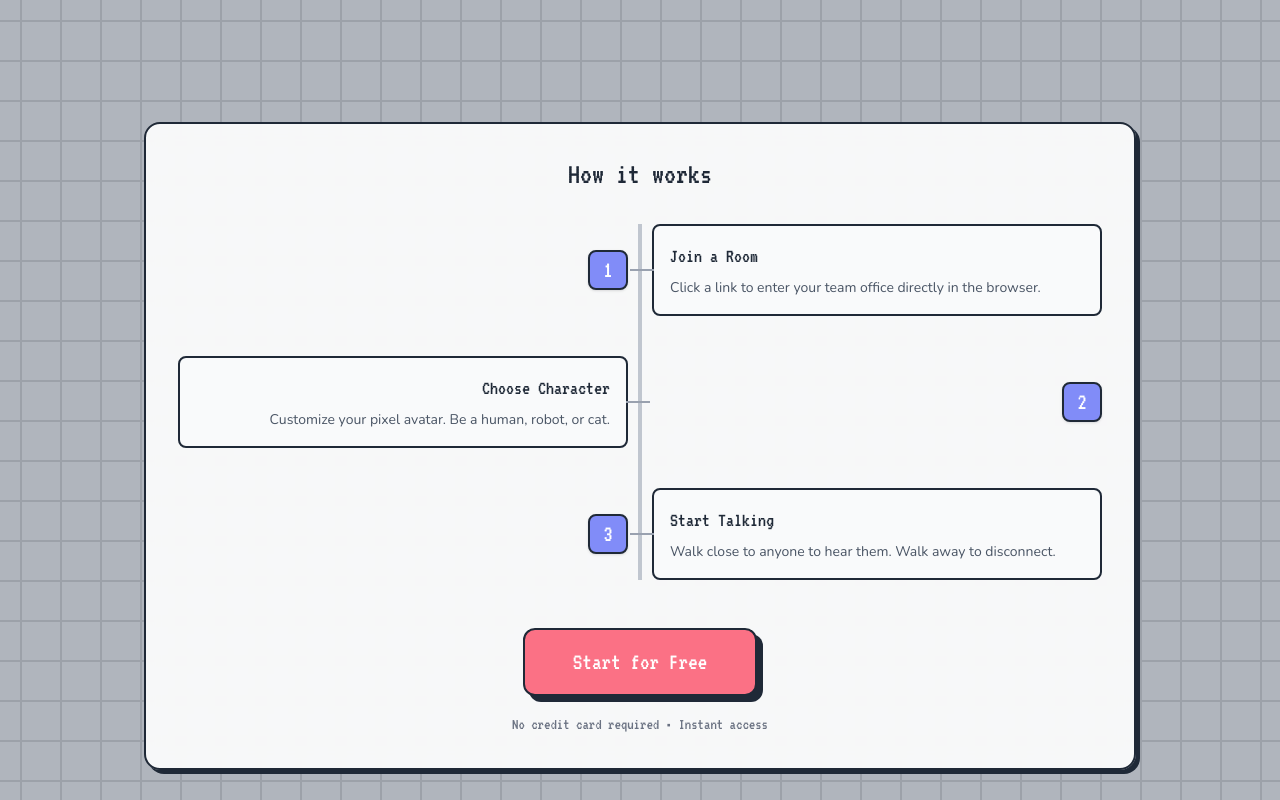
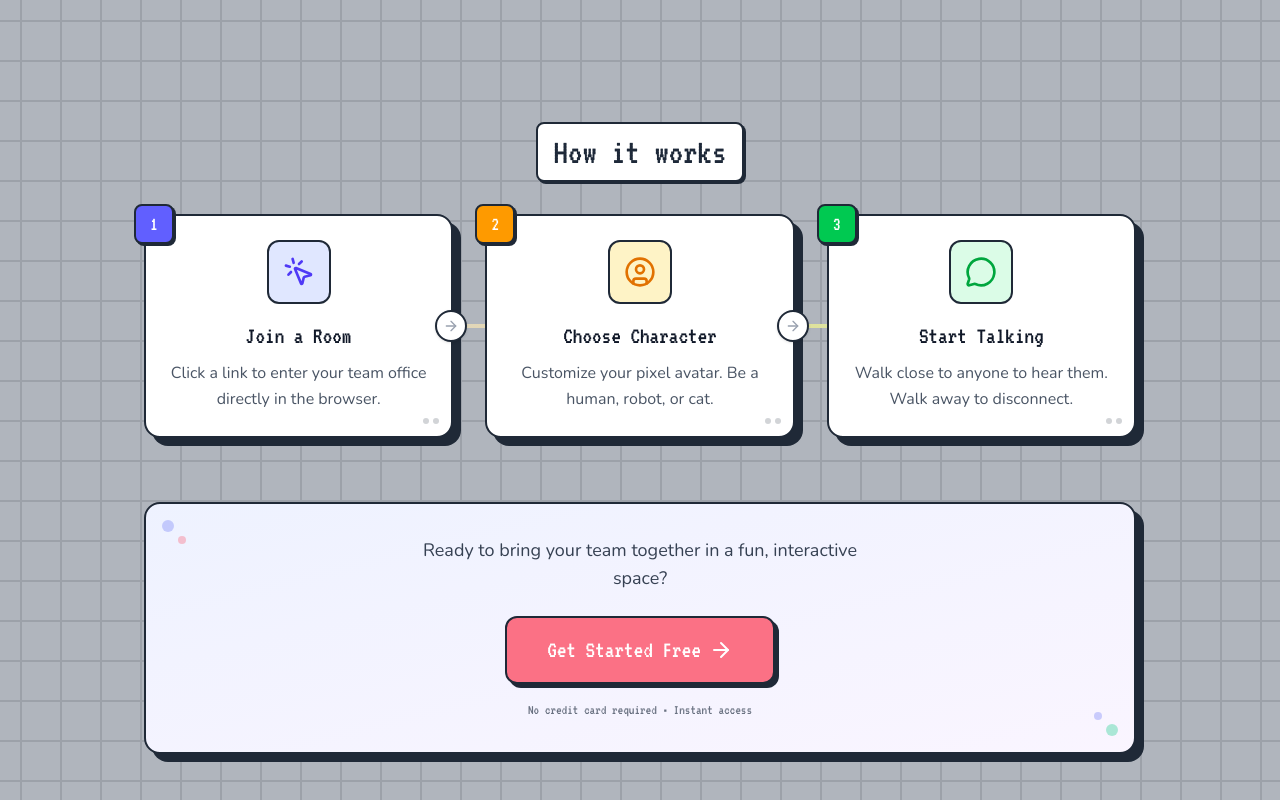
Before and after one commit to yicheng6625/SpacialMeetV2, a Next.js app in the folder apps/frontend-nextjs/: page / in a window 1280 px wide. Shown: the part 1700-2500 px from the top of the page. Built offline with nearby package versions, Linux system fonts and the light colour scheme.

Commit message:
Enhance HowItWorks component with improved layout, icons, and CTA section

```diff
--- a/apps/frontend-nextjs/src/components/landing/HowItWorks.tsx
+++ b/apps/frontend-nextjs/src/components/landing/HowItWorks.tsx
@@ -1,71 +1,105 @@
 import React from "react";
 import Link from "next/link";
+import {
+  MousePointerClick,
+  UserCircle,
+  MessageCircle,
+  ArrowRight,
+} from "lucide-react";
 
 const steps = [
   {
     id: 1,
+    icon: MousePointerClick,
     title: "Join a Room",
     text: "Click a link to enter your team office directly in the browser.",
+    color: "bg-indigo-100",
+    iconColor: "text-indigo-600",
+    accent: "bg-indigo-500",
   },
   {
     id: 2,
+    icon: UserCircle,
     title: "Choose Character",
     text: "Customize your pixel avatar. Be a human, robot, or cat.",
+    color: "bg-amber-100",
+    iconColor: "text-amber-600",
+    accent: "bg-amber-500",
   },
   {
     id: 3,
+    icon: MessageCircle,
     title: "Start Talking",
     text: "Walk close to anyone to hear them. Walk away to disconnect.",
+    color: "bg-green-100",
+    iconColor: "text-green-600",
+    accent: "bg-green-500",
   },
 ];
 
 export const HowItWorks: React.FC = () => {
   return (
     <section id="how-it-works" className="py-8">
-      <div className="bg-white/90 backdrop-blur-sm border-2 border-ui-border rounded-2xl p-6 md:p-8 shadow-retro">
-        <h2 className="font-pixel text-3xl text-center mb-8">How it works</h2>
+      <div className="flex flex-col gap-8">
+        {/* Section Header */}
+        <div className="text-center">
+          <h2 className="font-pixel text-4xl text-gray-800 bg-white inline-block px-4 py-2 rounded-lg border-2 border-ui-border shadow-retro-sm">
+            How it works
+          </h2>
+        </div>
 
+        {/* Steps Container */}
         <div className="relative">
-          {/* Vertical Line */}
-          <div className="absolute top-0 bottom-0 left-[19px] w-1 bg-gray-300 border-l-2 border-r-2 border-gray-400/30 md:left-1/2 md:-ml-0.5"></div>
+          {/* Connection Line - Desktop Only */}
+          <div className="hidden md:block absolute top-1/2 left-0 right-0 h-1 bg-gray-200 -translate-y-1/2 rounded-full"></div>
+          <div className="hidden md:block absolute top-1/2 left-0 right-0 h-1 bg-gradient-to-r from-indigo-300 via-amber-300 to-green-300 -translate-y-1/2 rounded-full opacity-60"></div>
 
-          <div className="flex flex-col gap-10">
+          {/* Steps Grid */}
+          <div className="grid grid-cols-1 md:grid-cols-3 gap-4 md:gap-8">
             {steps.map((step, index) => (
-              <div
-                key={step.id}
-                className={`flex flex-col md:flex-row gap-6 relative ${
-                  index % 2 !== 0 ? "md:flex-row-reverse" : ""
-                }`}
-              >
-                {/* Number Bubble */}
-                <div className="absolute left-0 top-0 md:relative md:w-1/2 flex md:justify-end md:items-center">
+              <div key={step.id} className="group relative">
+                {/* Background Card Effect */}
+                <div className="absolute inset-0 bg-ui-border rounded-2xl translate-x-1 translate-y-1 md:translate-x-2 md:translate-y-2 transition-transform group-hover:translate-x-2 group-hover:translate-y-2 md:group-hover:translate-x-3 md:group-hover:translate-y-3"></div>
+
+                {/* Main Card */}
+                <div className="relative bg-white border-2 border-ui-border rounded-2xl p-4 md:p-6 hover:-translate-y-1 transition-all h-full flex flex-row md:flex-col items-center gap-4 md:gap-0">
+                  {/* Step Number Badge */}
                   <div
-                    className={`w-10 h-10 bg-brand-primary text-white font-pixel text-2xl flex items-center justify-center rounded-lg border-2 border-ui-border shadow-sm z-10 ${
-                      index % 2 !== 0 ? "md:order-last" : ""
-                    }`}
+                    className={`absolute -top-2 -left-2 md:-top-3 md:-left-3 w-8 h-8 md:w-10 md:h-10 ${step.accent} text-white font-pixel text-lg md:text-xl flex items-center justify-center rounded-lg border-2 border-ui-border shadow-retro-sm z-10`}
                   >
                     {step.id}
                   </div>
-                </div>
 
-                {/* Content Box */}
-                <div className="pl-14 md:pl-0 md:w-1/2">
+                  {/* Icon */}
                   <div
-                    className={`bg-gray-50 border-2 border-ui-border rounded-lg p-4 relative ${
-                      index % 2 !== 0 ? "md:text-right" : ""
-                    }`}
+                    className={`w-12 h-12 md:w-16 md:h-16 ${step.color} rounded-xl border-2 border-ui-border flex items-center justify-center shrink-0 md:mb-4 md:mx-auto`}
                   >
-                    <h3 className="font-pixel text-xl mb-2">{step.title}</h3>
-                    <p className="font-body text-sm text-gray-600">
+                    <step.icon
+                      className={`w-6 h-6 md:w-8 md:h-8 ${step.iconColor}`}
+                    />
+                  </div>
+
+                  {/* Content */}
+                  <div className="text-left md:text-center flex-1">
+                    <h3 className="font-pixel text-xl md:text-2xl text-gray-900 mb-1 md:mb-2">
+                      {step.title}
+                    </h3>
+                    <p className="font-body text-sm md:text-base text-gray-600 leading-relaxed">
                       {step.text}
                     </p>
+                  </div>
 
-                    {/* Connector Line for Desktop */}
-                    <div
-                      className={`hidden md:block absolute top-1/2 -translate-y-1/2 w-6 h-0.5 bg-gray-400 ${
-                        index % 2 !== 0 ? "-right-6" : "-left-6"
-                      }`}
-                    ></div>
+                  {/* Arrow to next step - Desktop Only */}
+                  {index < steps.length - 1 && (
+                    <div className="hidden md:flex absolute -right-4 top-1/2 -translate-y-1/2 w-8 h-8 bg-white border-2 border-ui-border rounded-full items-center justify-center z-20 shadow-sm">
+                      <ArrowRight className="w-4 h-4 text-gray-400" />
+                    </div>
+                  )}
+
+                  {/* Pixel Corner decoration */}
+                  <div className="hidden md:flex absolute bottom-3 right-3 gap-1">
+                    <div className="w-1.5 h-1.5 bg-ui-border rounded-full opacity-20"></div>
+                    <div className="w-1.5 h-1.5 bg-ui-border rounded-full opacity-20"></div>
                   </div>
                 </div>
               </div>
@@ -73,16 +107,34 @@ export const HowItWorks: React.FC = () => {
           </div>
         </div>
 
-        <div className="mt-12 text-center">
-          <Link
-            href="/create-room"
-            className="inline-block bg-brand-secondary hover:bg-rose-500 text-white font-pixel text-2xl px-12 py-4 rounded-xl border-2 border-ui-border shadow-retro-lg active:translate-y-1 active:shadow-retro active:bg-rose-600 transition-all"
-          >
-            Start for Free
-          </Link>
-          <p className="mt-4 font-pixel text-gray-500">
-            No credit card required • Instant access
-          </p>
+        {/* CTA Section */}
+        <div className="relative mt-8">
+          {/* Background Card Effect */}
+          <div className="absolute inset-0 bg-ui-border rounded-2xl translate-x-2 translate-y-2"></div>
+
+          {/* Main Card */}
+          <div className="relative bg-gradient-to-br from-indigo-50 to-purple-50 border-2 border-ui-border rounded-2xl p-8 text-center">
+            <p className="font-body text-gray-700 text-lg mb-6 max-w-md mx-auto">
+              Ready to bring your team together in a fun, interactive space?
+            </p>
+
+            <Link
+              href="/rooms"
+              className="inline-flex items-center gap-2 bg-brand-secondary hover:bg-rose-500 text-white font-pixel text-2xl px-10 py-4 rounded-xl border-2 border-ui-border shadow-retro hover:-translate-y-1 hover:shadow-retro-hover active:translate-y-0 transition-all"
+            >
+              Get Started Free <ArrowRight className="w-6 h-6" />
+            </Link>
+
+            <p className="mt-4 font-pixel text-sm text-gray-500">
+              No credit card required • Instant access
+            </p>
+
+            {/* Decorative elements */}
+            <div className="absolute top-4 left-4 w-3 h-3 bg-brand-primary rounded-full opacity-40"></div>
+            <div className="absolute top-8 left-8 w-2 h-2 bg-brand-secondary rounded-full opacity-40"></div>
+            <div className="absolute bottom-4 right-4 w-3 h-3 bg-brand-accent rounded-full opacity-40"></div>
+            <div className="absolute bottom-8 right-8 w-2 h-2 bg-brand-primary rounded-full opacity-40"></div>
+          </div>
         </div>
       </div>
     </section>
```
